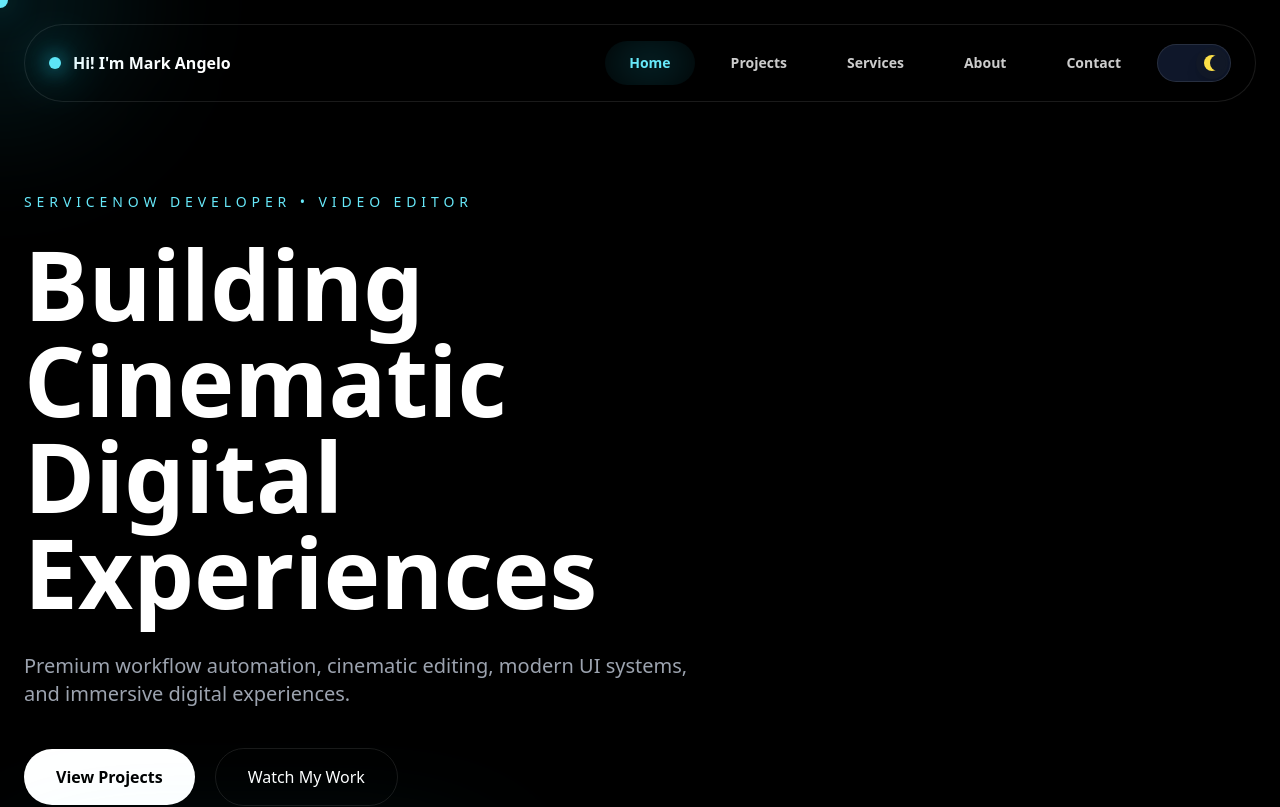
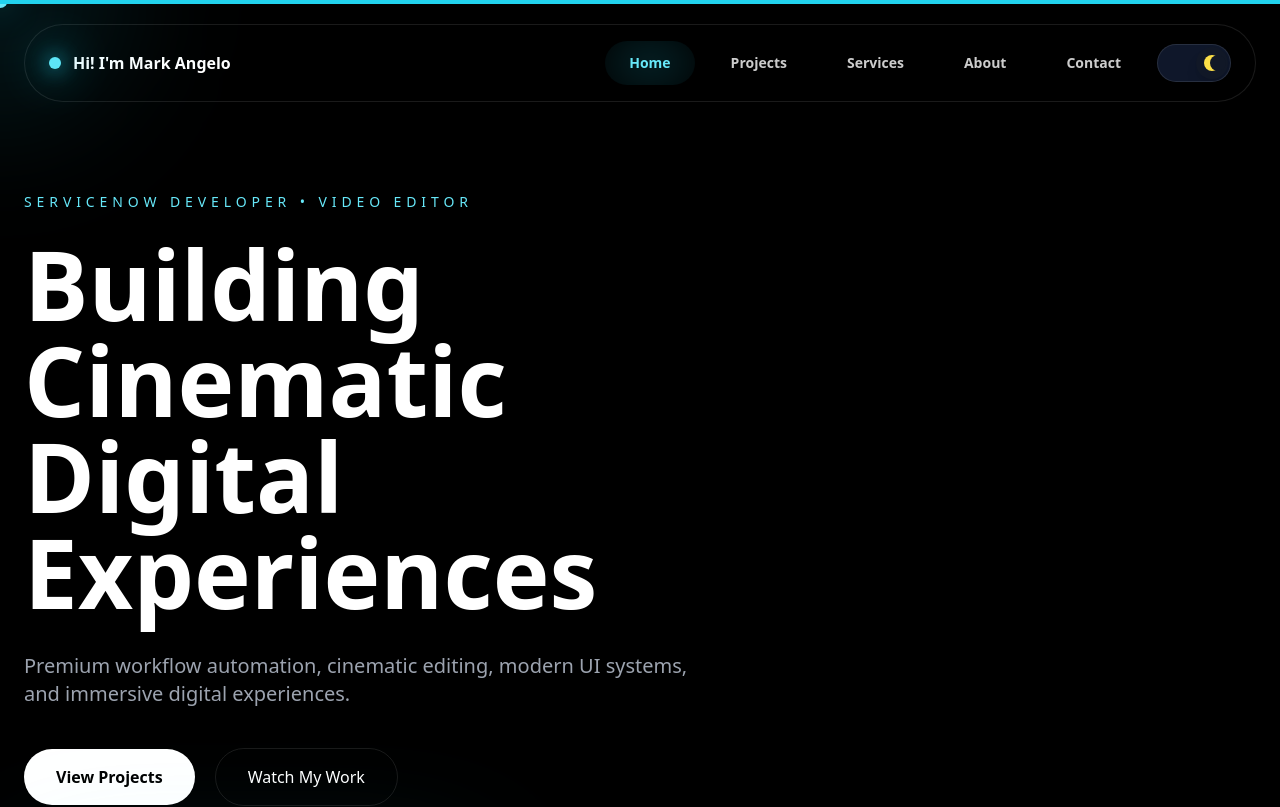
Before and after one commit to paezmarkangelo-ctrl/mark-angelo-portfolio, a React (Vite) app: page / in a window 1280 px wide. Shown: the top 807 px of the page. Built offline with nearby package versions, Linux system fonts and the light colour scheme.

Commit message:
Update App.tsx

```diff
--- a/src/App.tsx
+++ b/src/App.tsx
@@ -233,7 +233,12 @@ const scaleX = useSpring(
   return (
     <div
       className={`min-h-screen overflow-x-hidden transition-colors duration-700 ${backgroundClass}`}
+
     >
+      <motion.div
+  style={{ scaleX }}
+  className="fixed top-0 left-0 right-0 h-1 bg-cyan-400 origin-left z-[99999]"
+/>
       {/* CURSOR GLOW */}
       <motion.div
         className="hidden md:block fixed top-0 left-0 w-64 h-64 rounded-full bg-cyan-400/10 blur-3xl pointer-events-none z-[9998]"
@@ -657,7 +662,7 @@ const scaleX = useSpring(
                 y: -12,
                 scale: 1.02,
               }}
-              className="group relative"
+              className="group relative will-change-transform"
             >
               <div className="absolute inset-0 bg-cyan-500/0 group-hover:bg-cyan-500/10 blur-3xl transition-all duration-500 rounded-[3rem]" />
 
```
